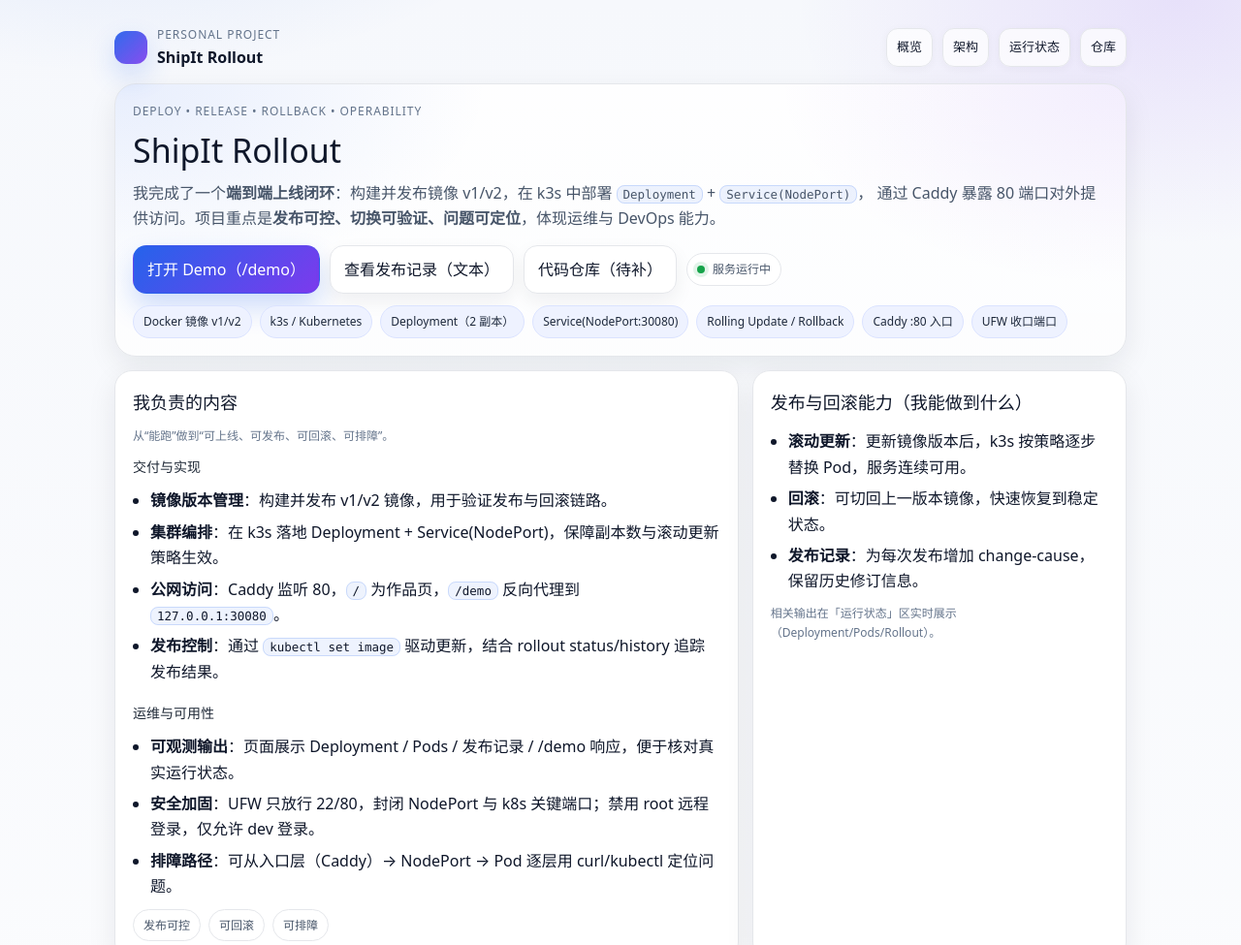
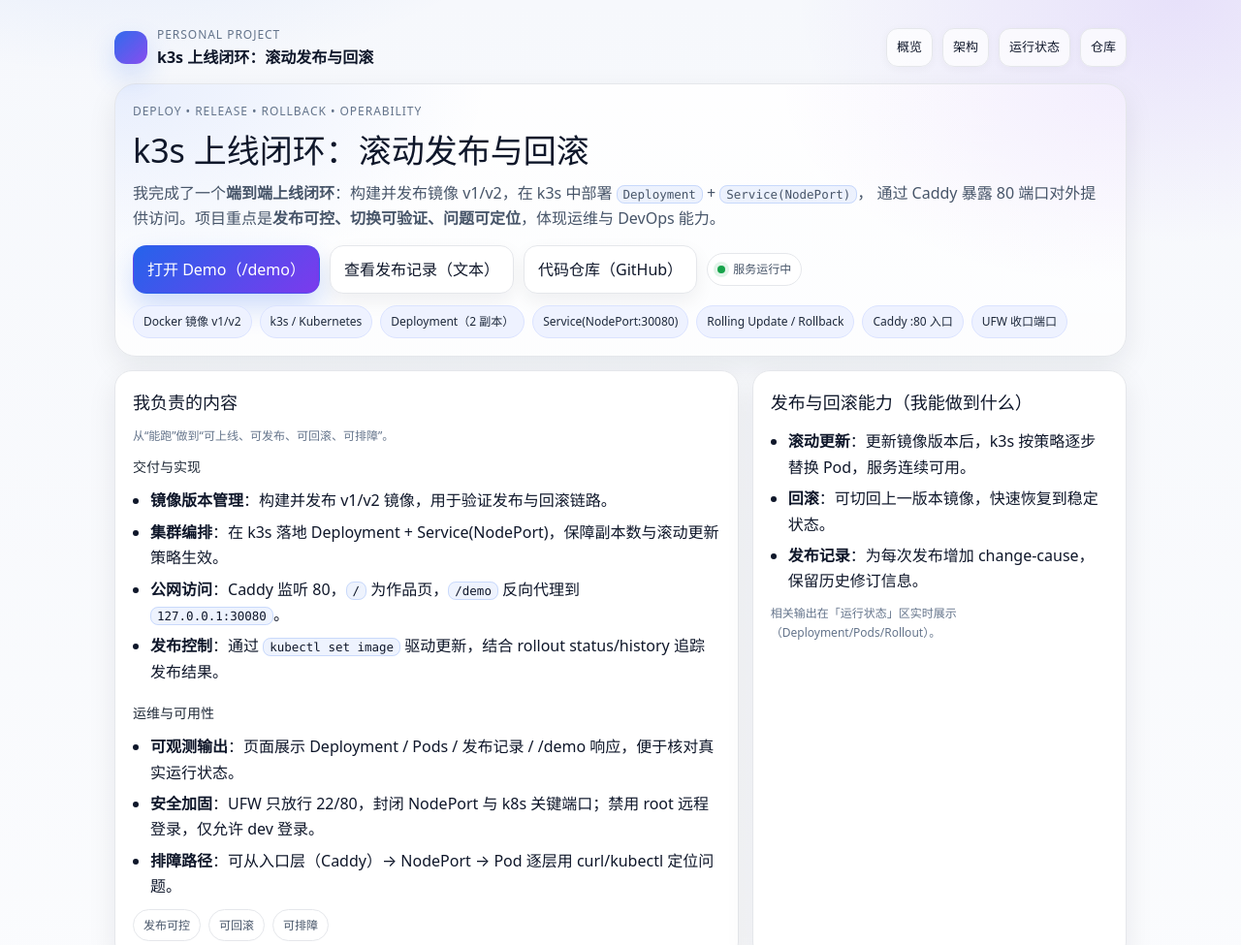
Before and after one commit to luoxianzi/k3s-rollout-loop, a plain HTML site: page site/index.html in a window 1280 px wide. Shown: the top 975 px of the page at 97% size. Drawn offline with Linux system fonts and the light colour scheme.

Commit message:
docs(site): link GitHub repo on homepage

```diff
--- a/site/index.html
+++ b/site/index.html
@@ -3,7 +3,7 @@
 <head>
   <meta charset="utf-8" />
   <meta name="viewport" content="width=device-width,initial-scale=1" />
-  <title>ShipIt Rollout | k3s 上线与滚动发布</title>
+  <title>k3s 上线闭环：滚动发布与回滚 | 个人项目</title>
   <meta name="description" content="镜像 v1/v2 → k3s（Deployment/Service）→ Caddy 反向代理 → 公网访问。支持滚动更新与回滚，页面展示集群运行状态与发布记录。" />
   <style>
     :root{
@@ -173,11 +173,11 @@
   <div class="wrap">
 
     <div class="topbar">
-      <a class="brand" href="#">
+      <a class="brand" href="https://github.com/luoxianzi/k3s-rollout-loop">
         <span class="logo" aria-hidden="true"></span>
         <div>
           <div class="kicker">Personal Project</div>
-          <b>ShipIt Rollout</b>
+          <b>k3s 上线闭环：滚动发布与回滚</b>
         </div>
       </a>
       <div class="nav">
@@ -190,7 +190,7 @@
 
     <div class="hero" id="overview">
       <div class="kicker">Deploy • Release • Rollback • Operability</div>
-      <div class="h1">ShipIt Rollout</div>
+      <div class="h1">k3s 上线闭环：滚动发布与回滚</div>
       <div class="muted">
         我完成了一个<strong>端到端上线闭环</strong>：构建并发布镜像 v1/v2，在 k3s 中部署 <code>Deployment</code> + <code>Service(NodePort)</code>，
         通过 Caddy 暴露 80 端口对外提供访问。项目重点是<strong>发布可控、切换可验证、问题可定位</strong>，体现运维与 DevOps 能力。
@@ -199,7 +199,7 @@
       <div class="row">
         <a class="btn btnPrimary" href="/demo" target="_blank" rel="noreferrer">打开 Demo（/demo）</a>
         <a class="btn" href="/evidence/rollout.txt" target="_blank" rel="noreferrer">查看发布记录（文本）</a>
-        <a class="btn" href="#repo" rel="noreferrer">代码仓库（待补）</a>
+        <a class="btn" href="#repo" rel="noreferrer">代码仓库（GitHub）</a>
 
         <span class="statusDot" title="下方运行状态区从服务器读取输出">
           <span class="dot" aria-hidden="true"></span>
```
